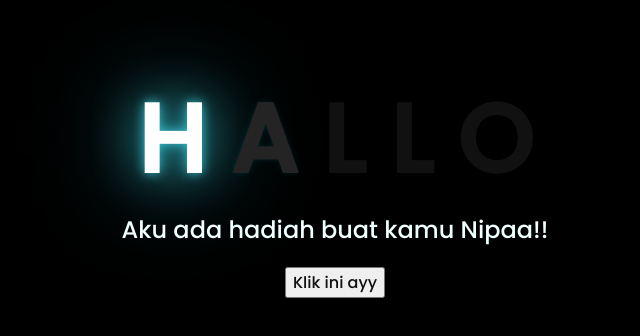
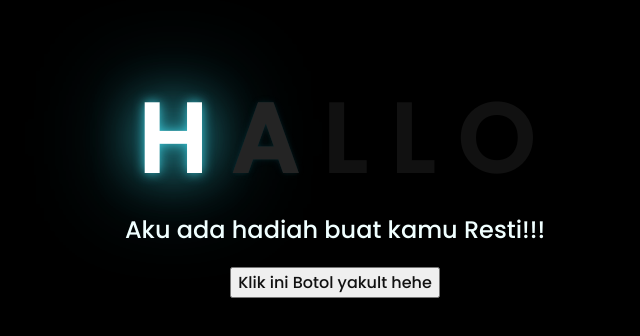
Before and after one commit to andrikrnwn15/resti, a plain HTML site: page index.html in a window 1280 px wide. Shown: the part 226-562 px from the top of the page, without its empty margins (313-953 px from the left). Drawn offline with Linux system fonts and the light colour scheme.

Commit message:
Update index.html

```diff
--- a/index.html
+++ b/index.html
@@ -18,11 +18,11 @@
         <span>O</span>
     </div>
     <div class="description">
-        <span>Aku ada hadiah buat kamu Nipaa!!</span>
+        <span>Aku ada hadiah buat kamu Resti!!!</span>
     </div>
     <div class="button">
         <button>
-            <a href="flower.html">Klik ini ayy</a>
+            <a href="flower.html">Klik ini Botol yakult hehe</a>
         </button>
 
     </div>
```
